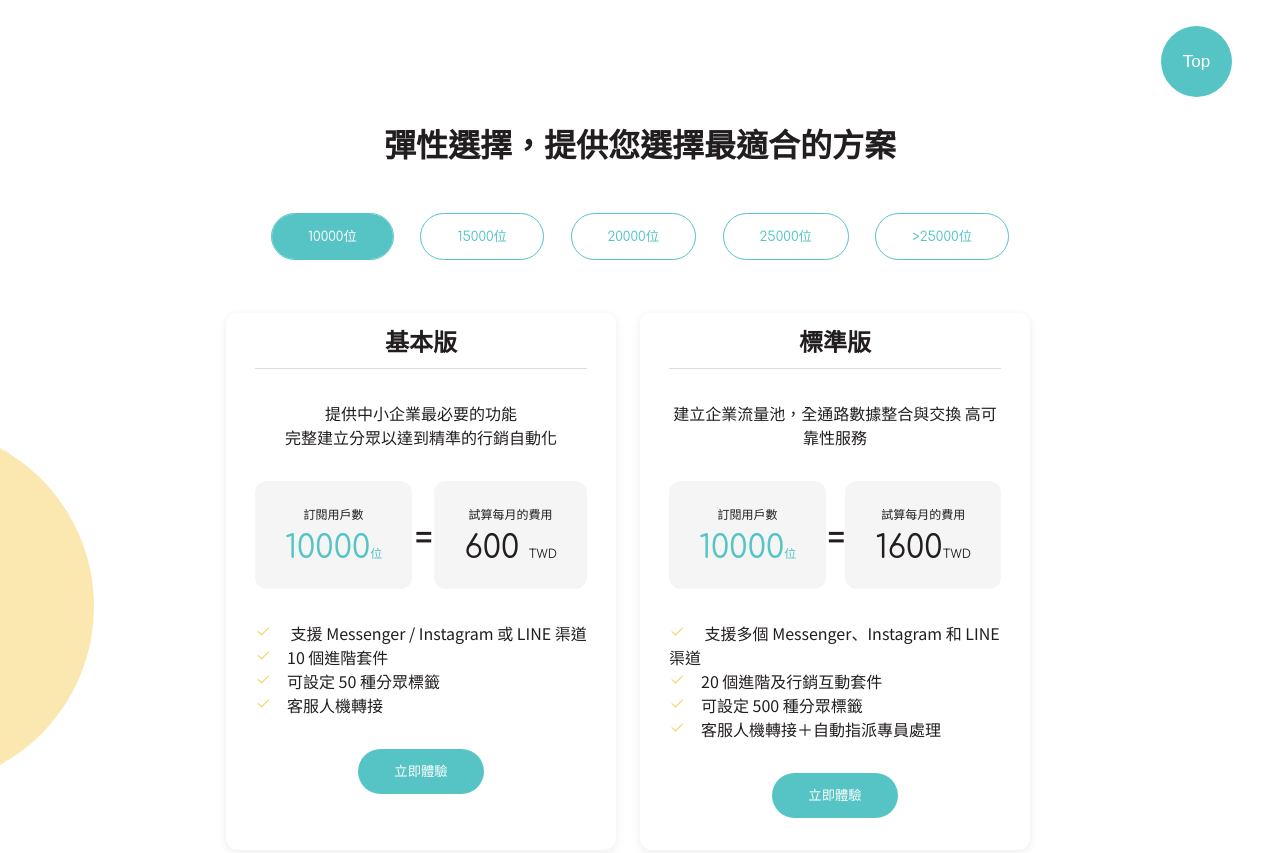
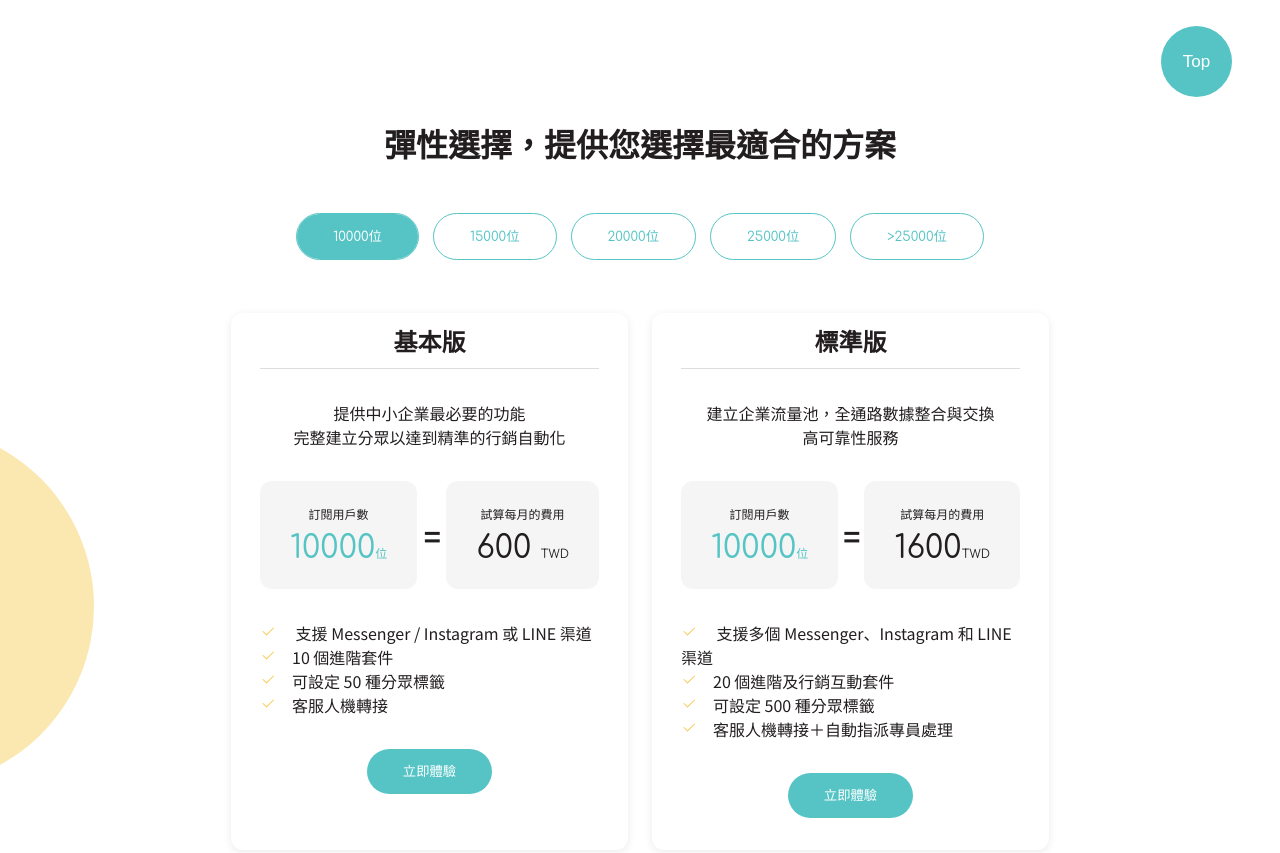
Before and after one commit to Bruno-Yu/hexschool_proBono_homework, a website with bundled scripts: page pricing.html in a window 1280 px wide. Shown: the part 680-1533 px from the top of the page. Built offline with nearby package versions, Linux system fonts and the light colour scheme; a web font is replaced by a local one.

Commit message:
adjusted

```diff
--- a/Sass/_pricing.scss
+++ b/Sass/_pricing.scss
@@ -161,7 +161,7 @@
 }
 
 .wrap{
-  padding: 0px 226px;
+  padding: 0px 231px;
   background-image: url('../images/ball03.svg');
   background-size: 361px 361px;
   background-repeat: no-repeat;
@@ -181,11 +181,12 @@
     width: 736px;
     margin: 48px auto 54px auto;
     display: flex;
-    justify-content: space-between;
+    justify-content: center;
     .select-btn{
       @include button(18px);
       @extend .btn-outline-primary;
       display: block;
+      margin:0px 8px;
     }
     .active{
       background: $primary;
@@ -194,14 +195,14 @@
   }
   &-content{
     display: flex;
-    justify-content: center;
+    justify-content: space-between;
     .card{
       padding: 0px 29px;
-      width: 444px;
+      width: calc( 50% - 12px );
       background: #ffff;
       box-shadow: 0px 2px 10px #00000014;
       border-radius: 12px;
-      margin-right: 24px;
+      // margin-right: 24px;
       &-title{
         text-align: center;
         display: block;
--- a/pricing.html
+++ b/pricing.html
@@ -106,8 +106,8 @@
               <p class="card-title">標準版</p>
               <div class="card-body">
                 <div class="card-body-top">
-                  <p>建立企業流量池，全通路數據整合與交換 高可靠性服務</p>
-
+                  <p>建立企業流量池，全通路數據整合與交換</p>
+                  <p>高可靠性服務</p>
                 </div>
                 <div class="card-body-md">
                   <div class="card-body-md-box">
```
Also changed, not shown: Sass/all.css, 1 other file.
